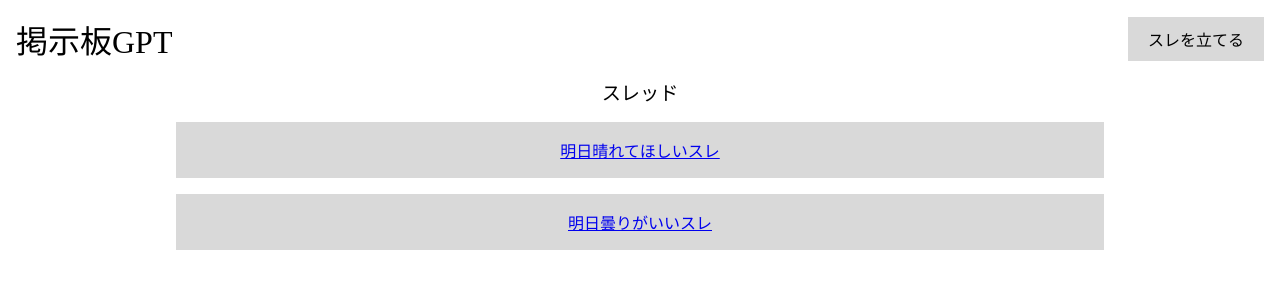
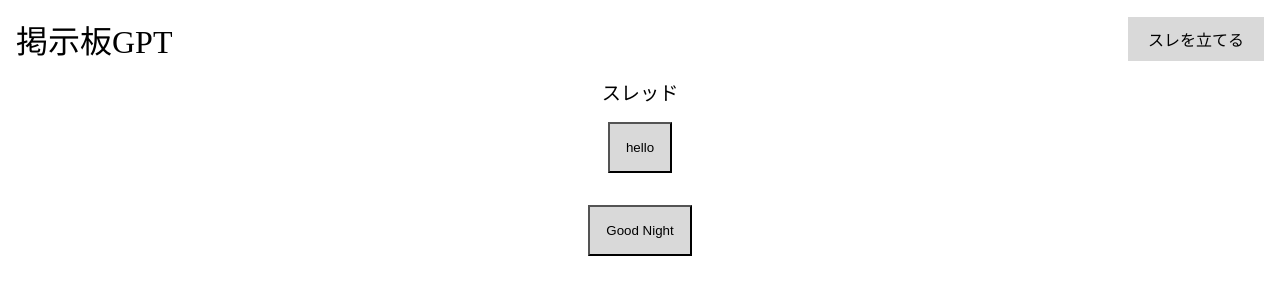
Before and after one commit to pentabi/keijibanGPT, a React (Create React App) app in the folder frontend/: page /home in a window 1280 px wide. Shown: the top 300 px of the page. Built offline with nearby package versions, Linux system fonts and the light colour scheme.

Commit message:
[add] add dynamic button

```diff
--- a/frontend/src/App.js
+++ b/frontend/src/App.js
@@ -11,6 +11,7 @@ function App() {
         <Routes>
           <Route path="/" element={<Navigate replace to="/home" />} />
           <Route path="/home" element={<Home />} />
+          <Route path="/thread" element={<Thread />} />
         </Routes>
       </BrowserRouter>
     </div>
--- a/frontend/src/components/Home.js
+++ b/frontend/src/components/Home.js
@@ -1,4 +1,7 @@
 import "./home.css"
+import { useNavigate } from "react-router-dom";
+import { ROUTES } from "../routes/routes";
+import { useState } from "react";
 
 const data = {
   "thread_list": [
@@ -24,11 +27,37 @@ const data = {
           }
         ]
       }
+    },
+    {
+      "thread": {
+        "thread_id": 1,
+        "thread_name": "Good Night",
+        "comment_list": [
+          {
+            "comment": {
+              "comment_id": 1,
+              "name": "dai",
+              "content": "Hello",
+              "chatGpt": true
+            }
+          }, {
+            "comment": {
+              "comment_id": 2,
+              "name": "tabito",
+              "content": "Good night!",
+              "chatGpt": false
+            }
+          }
+        ]
+      }
     }
   ]
 }
 
 const Home = (props) => {
+  const navigate = useNavigate();
+  const [create, setCreate] = useState(false);
+
   return (
     <div>
       <title>掲示板GPT</title>
@@ -38,7 +67,7 @@ const Home = (props) => {
           <div class="button-container">
             <button class="gray-button"
               onClick={(e) => {
-
+                navigate(ROUTES.THREAD);
               }}
             >スレを立てる</button>
           </div>
@@ -46,8 +75,21 @@ const Home = (props) => {
 
         <div class="threads">
           <div class="thread-text">スレッド</div>
-          <a href="thread.html"><div class="gray-box">明日晴れてほしいスレ</div></a>
-          <a href="thread.html"><div class="gray-box">明日曇りがいいスレ</div></a>
+          {
+            data["thread_list"].map((d) => {
+              return (
+                <p>
+                  <button class="gray-box"
+                    onClick={() => {
+                      navigate(ROUTES.THREAD);
+                    }}
+                  >
+                    {d["thread"]["thread_name"]}
+                  </button>
+                </p>
+              );
+            })
+          }
         </div>
       </body>
     </div>
--- a/frontend/routes/routes.js
+++ b/frontend/src/routes/routes.js
@@ -1,3 +1,4 @@
 export const ROUTES = {
   HOME: "/home",
+  THREAD: "/thread"
 };
```
